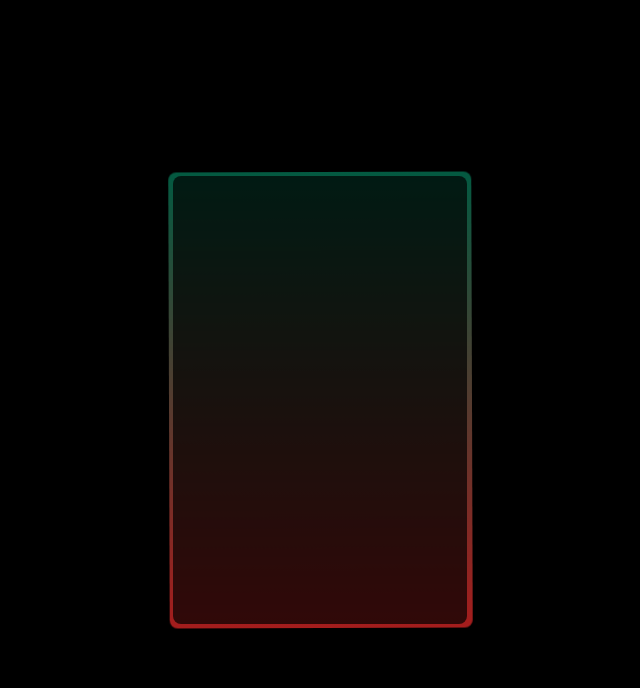
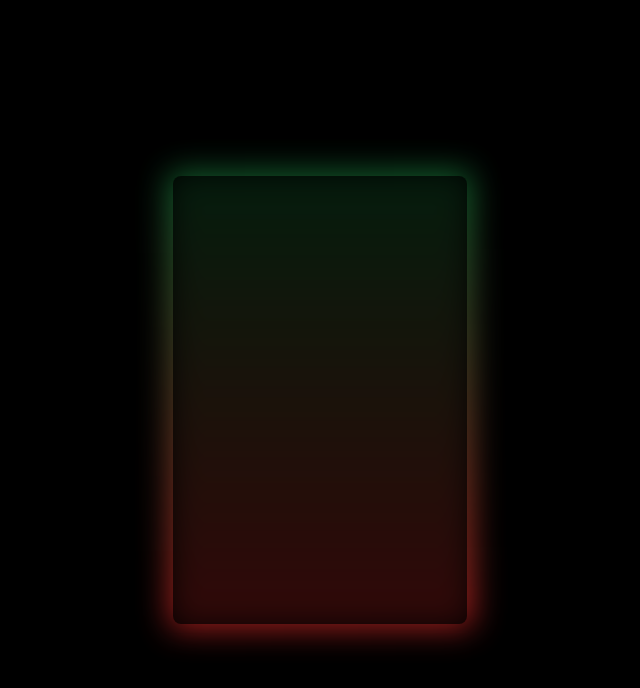
Before and after one commit to T-M-Yang/pomodoro-timer-fcc, a Next.js app: page / in a window 1280 px wide. Shown: the top 688 px of the page, without its empty margins (320-960 px from the left). Built offline with nearby package versions, Linux system fonts and the light colour scheme.

Commit message:
modified:   package-lock.json 	modified:   package.json 	modified:   tailwind.config.js

```diff
--- a/package.json
+++ b/package.json
@@ -9,15 +9,15 @@
     "lint": "next lint"
   },
   "dependencies": {
-    "autoprefixer": "^9.8.8",
+    "autoprefixer": "^10.4.14",
     "eslint": "8.35.0",
     "eslint-config-next": "13.2.3",
     "next": "13.2.3",
-    "postcss": "^7.0.39",
+    "postcss": "^8.4.21",
     "react": "18.2.0",
     "react-dom": "18.2.0",
     "react-icons": "^4.8.0",
-    "tailwindcss": "npm:@tailwindcss/postcss7-compat@^2.2.17"
+    "tailwindcss": "^3.2.7"
   },
   "devDependencies": {
     "file-loader": "^6.2.0",
--- a/tailwind.config.js
+++ b/tailwind.config.js
@@ -4,9 +4,6 @@ module.exports = {
     "./app/**/*.{js,ts,jsx,tsx}",
     "./pages/**/*.{js,ts,jsx,tsx}",
     "./components/**/*.{js,ts,jsx,tsx}",
-
-    // Or if using `src` directory:
-    "./src/**/*.{js,ts,jsx,tsx}",
   ],
   theme: {
     extend: {
```
Also changed, not shown: 1 other file (tests, documents, lock files or other folders).
